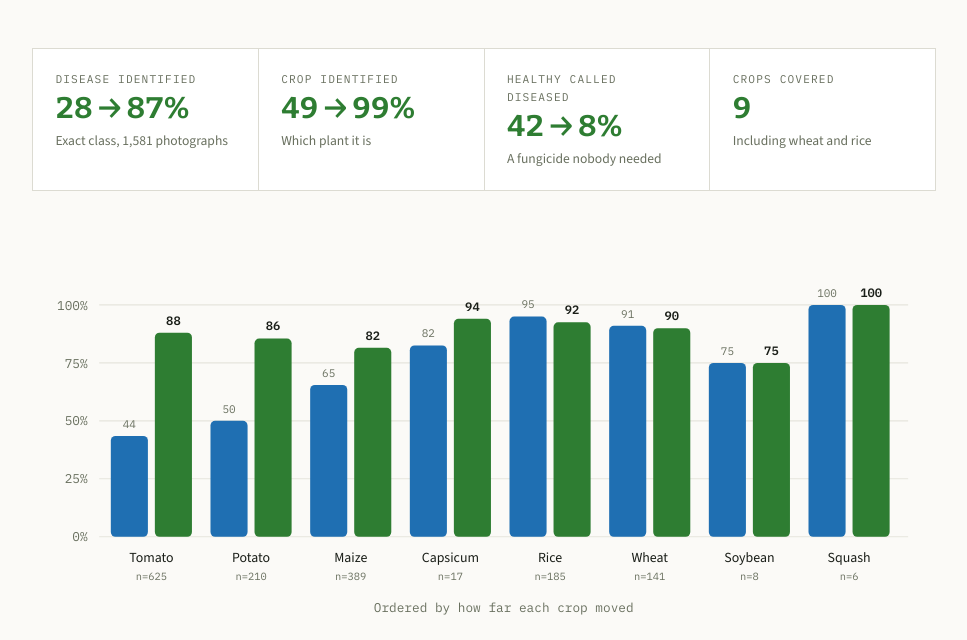
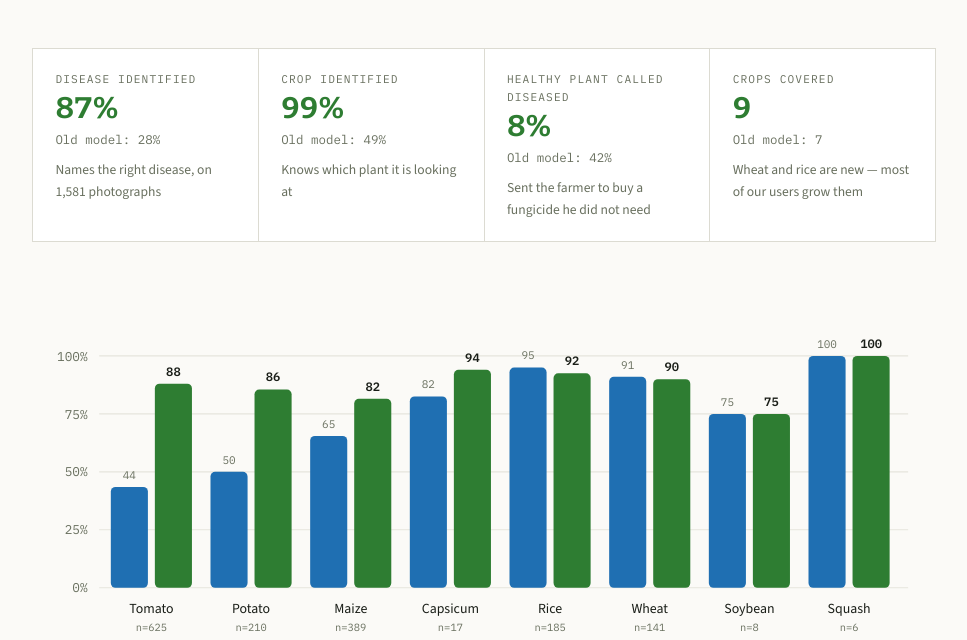
Before and after one commit to karishma-devs-0/smart_kisan, a website: page docs/reports/model-accuracy-2026-09-14.html in a window 1280 px wide. Shown: the part 155-795 px from the top of the page, without its empty margins (156-1123 px from the left). Drawn offline with nearby package versions, Linux system fonts and the light colour scheme.

Commit message:
Say which number is the old model and which is the new one
The headline tiles read "28 -> 87%" and "42 -> 8%", which asked the reader to
work out from context which end was which — and the healthy-called-diseased
tile runs the other way from the rest, since there a lower number is the good
one. Someone skimming it sees an arrow pointing at 8 and reads it as a fall.

Now the big figure is always the current model and a line under it names what
the old one scored, so the direction is stated rather than inferred. The
supporting lines say what the number means for a farmer instead of labelling
the metric: "Sent the farmer to buy a fungicide he did not need" rather than
"A fungicide nobody needed".

Crops covered gains its own before value, 7, which the tile had omitted — it
was the one figure with no comparison at all.

```diff
--- a/docs/reports/model-accuracy-2026-09-14.html
+++ b/docs/reports/model-accuracy-2026-09-14.html
@@ -87,6 +87,11 @@
     font-family: Bitter, Georgia, serif; font-size: 1.85rem; font-weight: 700;
     line-height: 1.05; font-variant-numeric: tabular-nums; color: var(--accent);
   }
+  .verdict .was {
+    font-family: "IBM Plex Mono", ui-monospace, monospace;
+    font-size: 0.78rem; color: var(--muted);
+    padding-bottom: 0.25rem;
+  }
   .verdict .s { font-size: 0.85rem; color: var(--muted); }
 
   .table-wrap { overflow-x: auto; }
@@ -150,23 +155,27 @@
     <div class="verdict">
       <div>
         <span class="k">Disease identified</span>
-        <span class="v">28 &rarr; 87%</span>
-        <span class="s">Exact class, 1,581 photographs</span>
+        <span class="v">87%</span>
+        <span class="was">Old model: 28%</span>
+        <span class="s">Names the right disease, on 1,581 photographs</span>
       </div>
       <div>
         <span class="k">Crop identified</span>
-        <span class="v">49 &rarr; 99%</span>
-        <span class="s">Which plant it is</span>
+        <span class="v">99%</span>
+        <span class="was">Old model: 49%</span>
+        <span class="s">Knows which plant it is looking at</span>
       </div>
       <div>
-        <span class="k">Healthy called diseased</span>
-        <span class="v">42 &rarr; 8%</span>
-        <span class="s">A fungicide nobody needed</span>
+        <span class="k">Healthy plant called diseased</span>
+        <span class="v">8%</span>
+        <span class="was">Old model: 42%</span>
+        <span class="s">Sent the farmer to buy a fungicide he did not need</span>
       </div>
       <div>
         <span class="k">Crops covered</span>
         <span class="v">9</span>
-        <span class="s">Including wheat and rice</span>
+        <span class="was">Old model: 7</span>
+        <span class="s">Wheat and rice are new &mdash; most of our users grow them</span>
       </div>
     </div>
   </section>
```
Also changed, not shown: 1 other file.
